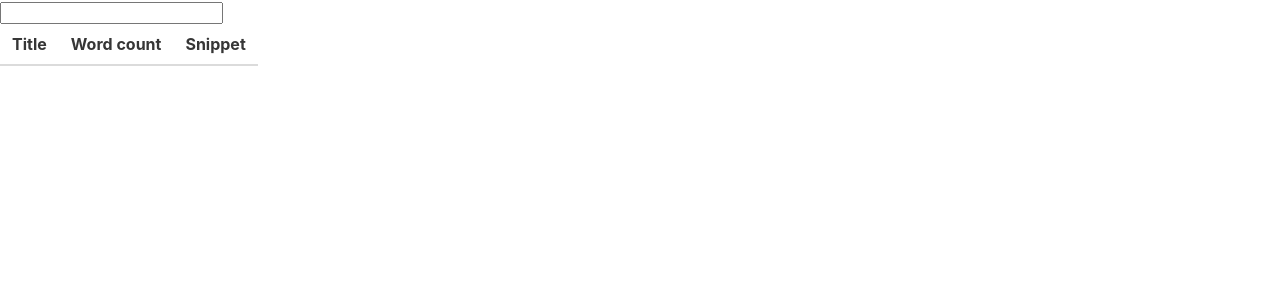
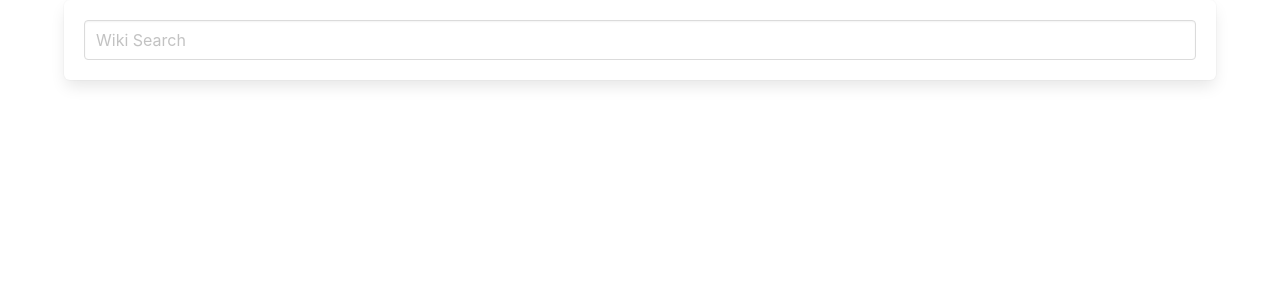
Before and after one commit to pyavchik/wiki-search, an Angular app: page / in a window 1280 px wide. Shown: the top 300 px of the page. Built offline with nearby package versions, Linux system fonts and the light colour scheme.

Commit message:
styling added

```diff
--- a/src/app/app.component.html
+++ b/src/app/app.component.html
@@ -1,2 +1,4 @@
-<app-search-bar (submitted)="onTerm($event)"></app-search-bar>
-<app-page-list [pages]="pages"></app-page-list>
+<div class="container">
+  <app-search-bar (submitted)="onTerm($event)"></app-search-bar>
+  <app-page-list *ngIf="pages.length" [pages]="pages"></app-page-list>
+</div>
--- a/src/app/search-bar/search-bar.component.html
+++ b/src/app/search-bar/search-bar.component.html
@@ -1,3 +1,9 @@
-<form (submit)="onFormSubmit($event)">
-  <input (input)="term = $event.target.value" />
-</form>
+<div class="box">
+  <form (submit)="onFormSubmit($event)">
+    <input
+      placeholder="Wiki Search"
+      class="input"
+      (input)="term = $event.target.value"
+    />
+  </form>
+</div>
```
